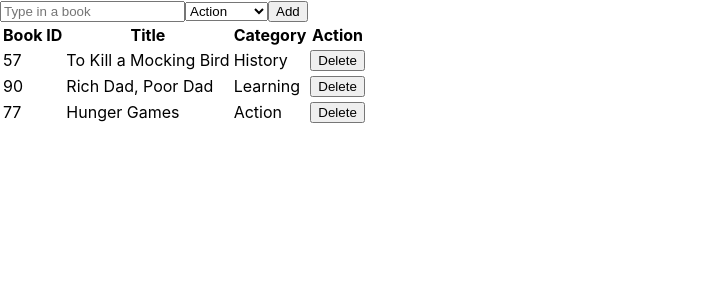
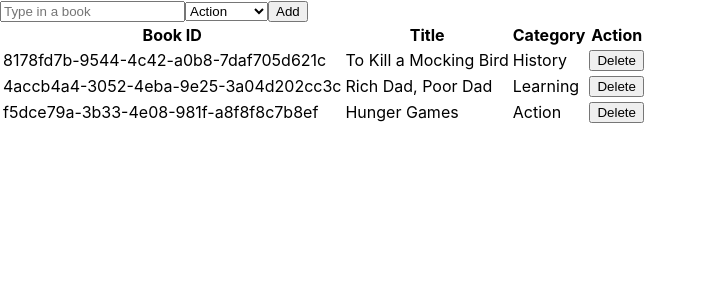
Before and after one commit to mrnadaara/React-Bookstore, a React (Create React App) app: page / in a window 1280 px wide. Shown: the top 300 px of the page, without its empty margins (0-707 px from the left). Built offline with nearby package versions, Linux system fonts and the light colour scheme.

Commit message:
added uuid to generate random id

```diff
--- a/package.json
+++ b/package.json
@@ -13,7 +13,8 @@
     "react-redux": "^7.2.0",
     "react-router-dom": "^5.2.0",
     "react-scripts": "3.4.1",
-    "redux": "^4.0.5"
+    "redux": "^4.0.5",
+    "uuid": "^8.2.0"
   },
   "scripts": {
     "start": "react-scripts start",
--- a/src/actions/index.js
+++ b/src/actions/index.js
@@ -1,16 +1,13 @@
+import { v4 as uuid } from 'uuid';
 import { CREATE_BOOK, REMOVE_BOOK } from './types';
 
-const getRandomInt = () => {
-  const min = Math.ceil(0);
-  const max = Math.floor(100);
-  return Math.floor(Math.random() * (max - min + 1)) + min;
-};
+const getRandomId = () => uuid();
 
 export const createBook = book => ({
   type: CREATE_BOOK,
   payload: {
     ...book,
-    id: getRandomInt(),
+    id: getRandomId(),
   },
 });
 
--- a/src/components/Book/Book.jsx
+++ b/src/components/Book/Book.jsx
@@ -1,23 +1,22 @@
 import React from 'react';
 import PropTypes from 'prop-types';
 
-const Book = ({ book, onClick }) => (
+const Book = ({ book, handleRemoveBook }) => (
   <tr>
     <td>{ book.id }</td>
     <td>{ book.title }</td>
     <td>{ book.category }</td>
-    <td><button type="button" onClick={onClick}>Delete</button></td>
+    <td><button type="button" onClick={handleRemoveBook}>Delete</button></td>
   </tr>
 );
 
 Book.propTypes = {
   book: PropTypes.objectOf(PropTypes.string),
-  onClick: PropTypes.func,
+  handleRemoveBook: PropTypes.func.isRequired,
 };
 
 Book.defaultProps = {
   book: {},
-  onClick: () => {},
 };
 
 export default Book;
--- a/src/containers/BooksForm/BooksForm.jsx
+++ b/src/containers/BooksForm/BooksForm.jsx
@@ -15,10 +15,14 @@ class BooksForm extends React.Component {
   }
 
   handleSubmit = event => {
-    const { onClick } = this.props;
+    const { createBook } = this.props;
     const { title, category } = this.state;
     event.preventDefault();
-    onClick({ title, category });
+    createBook({ title, category });
+    this.setState({
+      title: '',
+      category: 'Action',
+    });
   };
 
   handleChange = event => {
@@ -48,15 +52,11 @@ class BooksForm extends React.Component {
 }
 
 BooksForm.propTypes = {
-  onClick: PropTypes.func,
-};
-
-BooksForm.defaultProps = {
-  onClick: () => {},
+  createBook: PropTypes.func.isRequired,
 };
 
 const mapDispatchToProps = dispatch => bindActionCreators({
-  onClick: createBook,
+  createBook,
 }, dispatch);
 
 export default connect(null, mapDispatchToProps)(BooksForm);
--- a/src/containers/BooksList/BooksList.jsx
+++ b/src/containers/BooksList/BooksList.jsx
@@ -19,7 +19,7 @@ const BooksList = ({ books, handleRemoveBook }) => (
       <tbody>
         {
           books.map(book => (
-            <Book key={book.id} book={book} onClick={() => handleRemoveBook(book)} />
+            <Book key={book.id} book={book} handleRemoveBook={() => handleRemoveBook(book)} />
           ))
         }
       </tbody>
@@ -28,11 +28,7 @@ const BooksList = ({ books, handleRemoveBook }) => (
 );
 
 BooksList.propTypes = {
-  books: PropTypes.arrayOf(PropTypes.shape({
-    id: PropTypes.number,
-    title: PropTypes.string,
-    category: PropTypes.string,
-  })),
+  books: PropTypes.arrayOf(PropTypes.objectOf(PropTypes.string)),
   handleRemoveBook: PropTypes.func,
 };
 
--- a/src/index.js
+++ b/src/index.js
@@ -1,5 +1,6 @@
 import React from 'react';
 import ReactDOM from 'react-dom';
+import { v4 as uuid } from 'uuid';
 import { Provider } from 'react-redux';
 import { createStore } from 'redux';
 import './assets/index.css';
@@ -7,26 +8,22 @@ import App from './components/App/App';
 import * as serviceWorker from './serviceWorker';
 import rootReducers from './reducers';
 
-const getRandomInt = () => {
-  const min = Math.ceil(0);
-  const max = Math.floor(100);
-  return Math.floor(Math.random() * (max - min + 1)) + min;
-};
+const getRandomId = () => uuid();
 
 const state = {
   books: [
     {
-      id: getRandomInt(),
+      id: getRandomId(),
       title: 'To Kill a Mocking Bird',
       category: 'History',
     },
     {
-      id: getRandomInt(),
+      id: getRandomId(),
       title: 'Rich Dad, Poor Dad',
       category: 'Learning',
     },
     {
-      id: getRandomInt(),
+      id: getRandomId(),
       title: 'Hunger Games',
       category: 'Action',
     },
--- a/src/reducers/books.js
+++ b/src/reducers/books.js
@@ -5,7 +5,7 @@ const booksReducer = (state = [], action) => {
     case CREATE_BOOK:
       return [...state, action.payload];
     case REMOVE_BOOK:
-      return [...state.filter(book => book.id !== action.payload.id)];
+      return state.filter(book => book.id !== action.payload.id);
     default:
       return state;
   }
```
Also changed, not shown: 1 other file (tests, documents, lock files or other folders).
